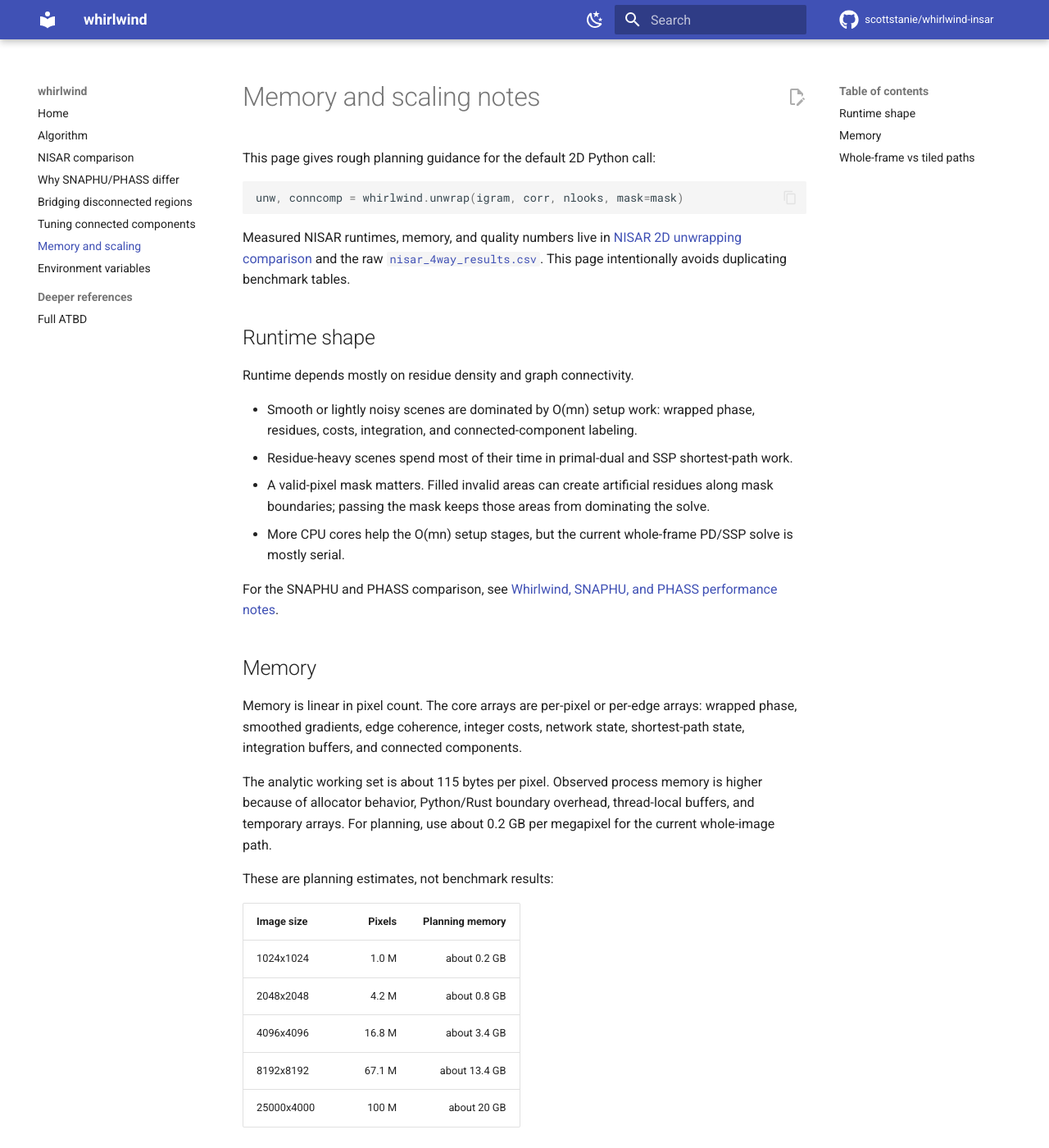
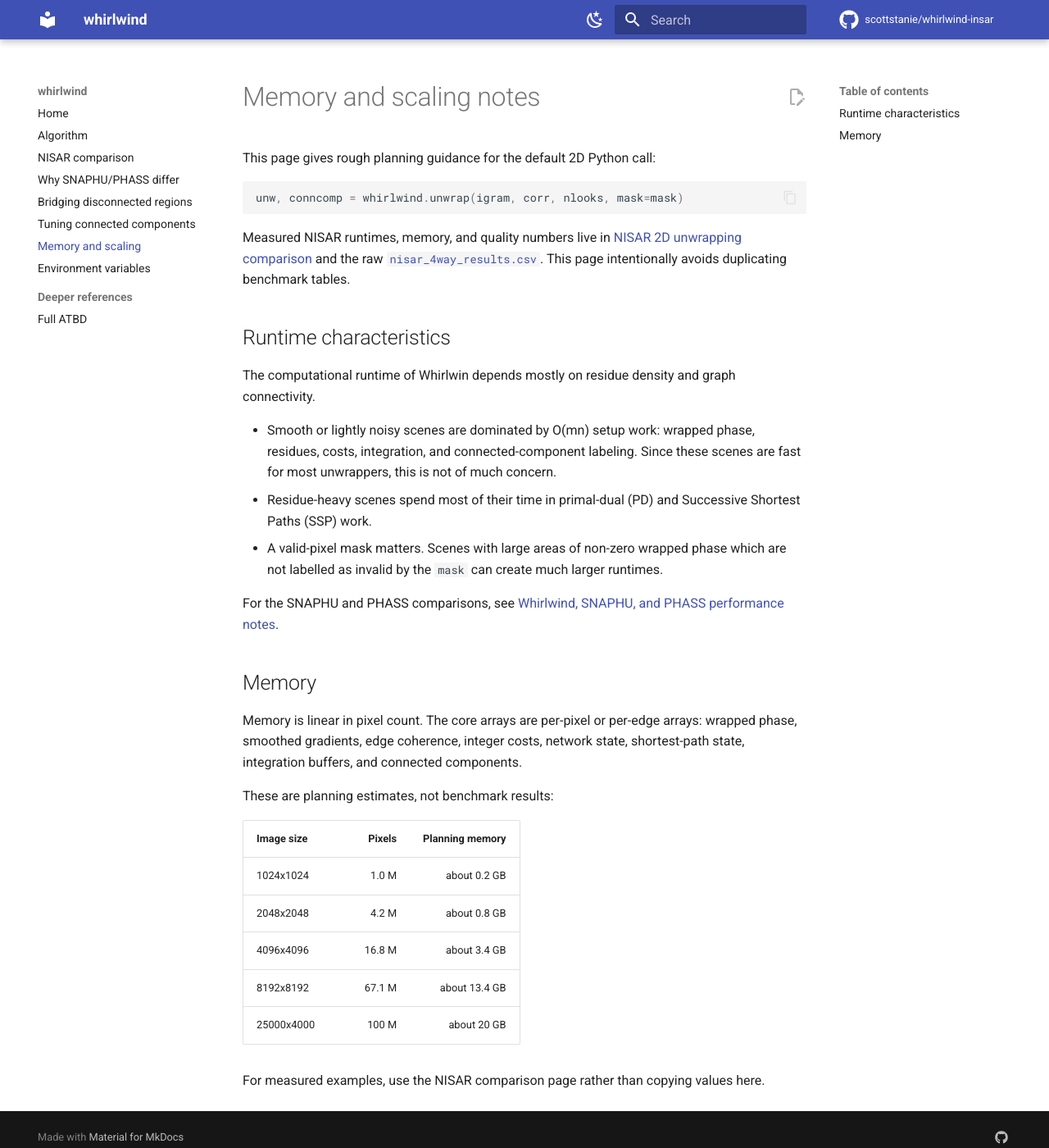
Before and after one commit to scottstanie/whirlwind-insar, an MkDocs documentation site: the page built from docs/MEMORY_AND_SCALING.md, in a window 1280 px wide and 1400 px high. Shown: the whole window at 82% size. Built offline with MkDocs 1.6.1 and Material for MkDocs 9.7.7, drawn with Linux system fonts in a browser that asks for light colours; comment, search, counter and statistics services are not loaded; some of the changed text lies outside the part shown.

Commit message:
Clean up and prune main docs

````diff
--- a/docs/MEMORY_AND_SCALING.md
+++ b/docs/MEMORY_AND_SCALING.md
@@ -6,39 +6,22 @@ This page gives rough planning guidance for the default 2D Python call:
 unw, conncomp = whirlwind.unwrap(igram, corr, nlooks, mask=mask)
 ```
 
-Measured NISAR runtimes, memory, and quality numbers live in
-[NISAR 2D unwrapping comparison](NISAR_SUMMARY.md) and the raw
-[`nisar_4way_results.csv`](nisar_4way_results.csv). This page intentionally
-avoids duplicating benchmark tables.
+Measured NISAR runtimes, memory, and quality numbers live in [NISAR 2D unwrapping comparison](NISAR_SUMMARY.md) and the raw [`nisar_4way_results.csv`](nisar_4way_results.csv). This page intentionally avoids duplicating benchmark tables.
 
-## Runtime shape
+## Runtime characteristics
 
-Runtime depends mostly on residue density and graph connectivity.
+The computational runtime of Whirlwin depends mostly on residue density and graph connectivity.
 
-- Smooth or lightly noisy scenes are dominated by O(mn) setup work: wrapped
-  phase, residues, costs, integration, and connected-component labeling.
-- Residue-heavy scenes spend most of their time in primal-dual and SSP
-  shortest-path work.
-- A valid-pixel mask matters. Filled invalid areas can create artificial
-  residues along mask boundaries; passing the mask keeps those areas from
-  dominating the solve.
-- More CPU cores help the O(mn) setup stages, but the current whole-frame
-  PD/SSP solve is mostly serial.
+- Smooth or lightly noisy scenes are dominated by O(mn) setup work: wrapped phase, residues, costs, integration, and connected-component labeling. Since these scenes are fast for most unwrappers, this is not of much concern.
+- Residue-heavy scenes spend most of their time in primal-dual (PD) and Successive Shortest Paths (SSP) work.
+- A valid-pixel mask matters. Scenes with large areas of non-zero wrapped phase which are not labelled as invalid by the `mask` can create much larger runtimes.
 
-For the SNAPHU and PHASS comparison, see
+For the SNAPHU and PHASS comparisons, see
 [Whirlwind, SNAPHU, and PHASS performance notes](SNAPHU_PHASS_SPEED.md).
 
 ## Memory
 
-Memory is linear in pixel count. The core arrays are per-pixel or per-edge
-arrays: wrapped phase, smoothed gradients, edge coherence, integer costs,
-network state, shortest-path state, integration buffers, and connected
-components.
-
-The analytic working set is about 115 bytes per pixel. Observed process memory
-is higher because of allocator behavior, Python/Rust boundary overhead,
-thread-local buffers, and temporary arrays. For planning, use about 0.2 GB per
-megapixel for the current whole-image path.
+Memory is linear in pixel count. The core arrays are per-pixel or per-edge arrays: wrapped phase, smoothed gradients, edge coherence, integer costs, network state, shortest-path state, integration buffers, and connected components.
 
 These are planning estimates, not benchmark results:
 
@@ -50,13 +33,4 @@ These are planning estimates, not benchmark results:
 | 8192x8192  | 67.1 M |   about 13.4 GB |
 | 25000x4000 |  100 M |     about 20 GB |
 
-The planning rule is intentionally conservative. For measured examples, use the
-NISAR comparison page rather than copying values here.
-
-## Whole-frame vs tiled paths
-
-The default public path is a whole-frame solve. A tiled or warm-started approach
-can reduce runtime, but if it finishes with a whole-frame reoptimization then
-the final solve still needs whole-frame memory.
-
-The current tiled path is experimental and is not the validated default.
+For measured examples, use the NISAR comparison page rather than copying values here.
````
Also changed, not shown: README.md (+42 -94 lines), docs/ALGORITHM.md (+17 -25 lines), docs/ATBD-whirlwind.md (+21 -22 lines), docs/SNAPHU_PHASS_SPEED.md (+9 -23 lines).
